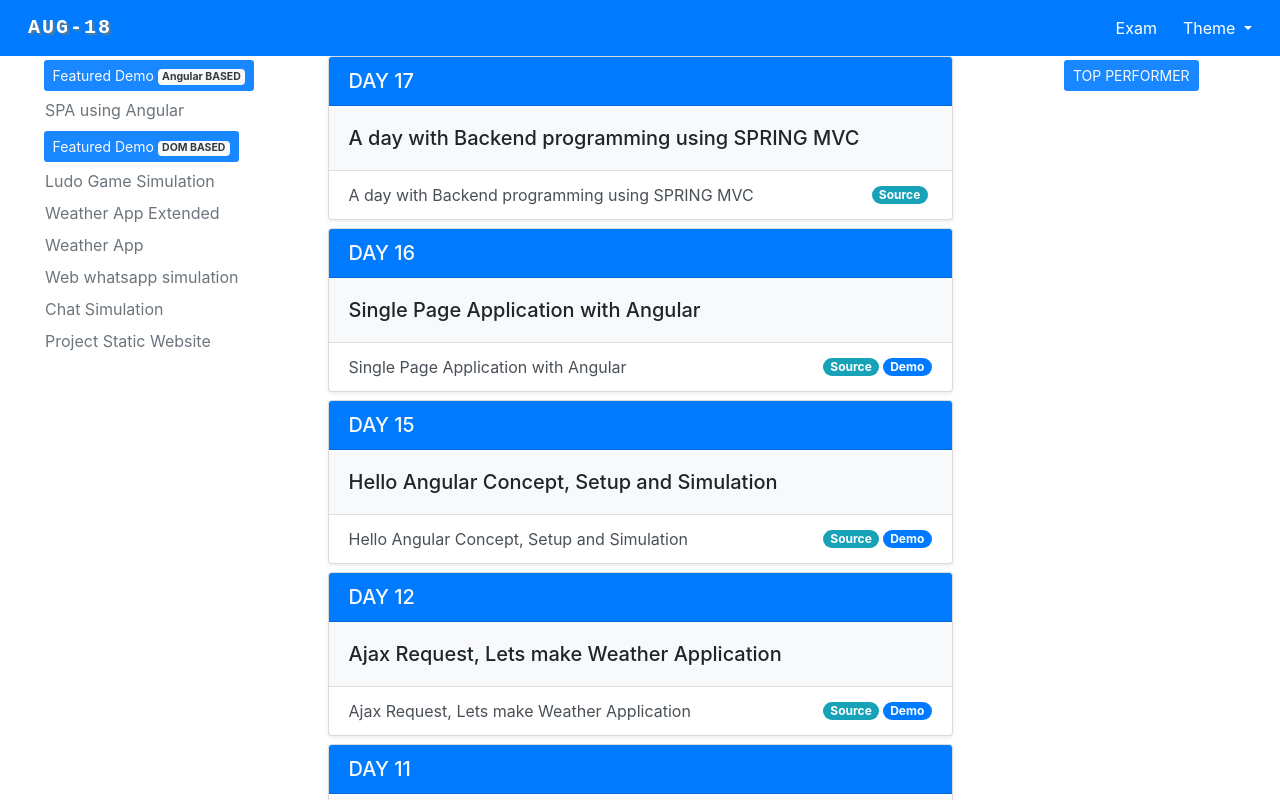
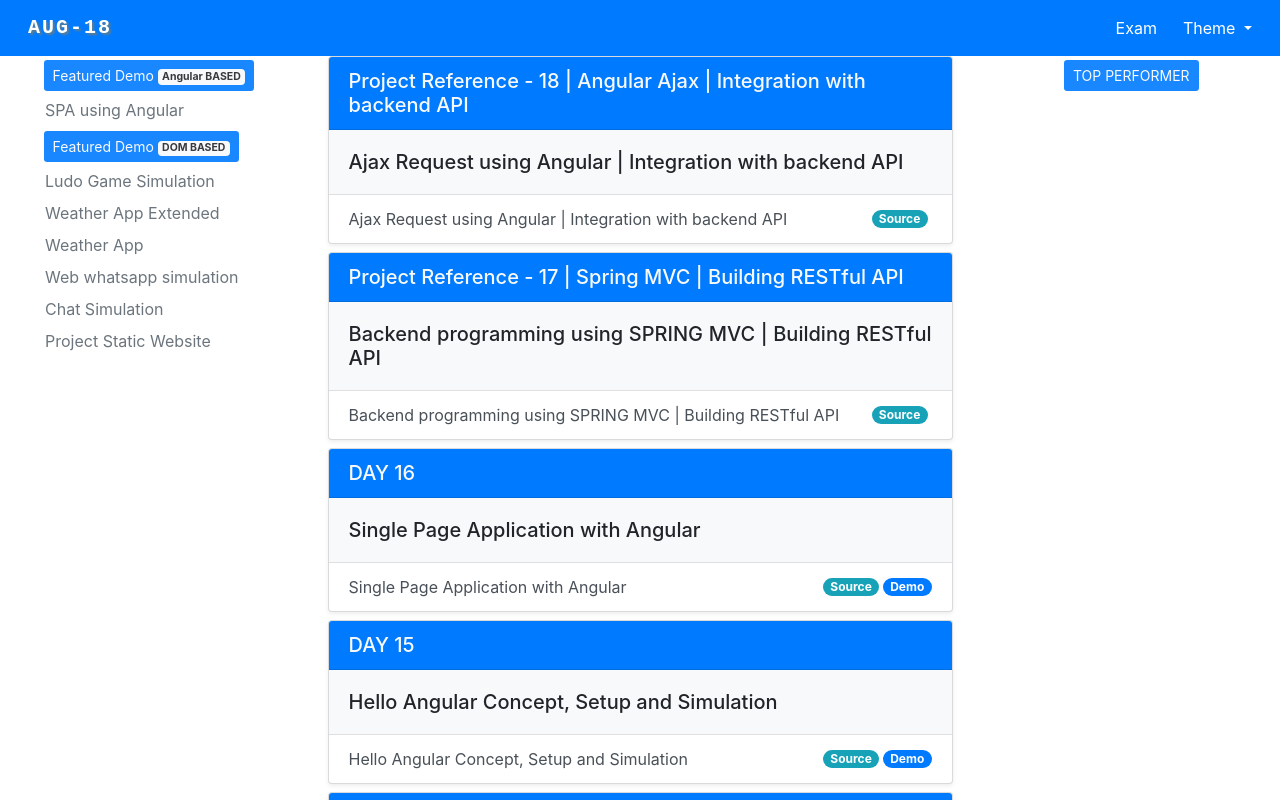
Before and after one commit to koderoom/aug-18, an Angular app: page / in a window 1280 px wide. Shown: the top 800 px of the page. Built offline with nearby package versions, Linux system fonts and the light colour scheme.

Commit message:
frontend 18 angular ajax link

```diff
--- a/src/app/common/data.service.ts
+++ b/src/app/common/data.service.ts
@@ -16,16 +16,33 @@ export class DataService {
     const FEATURED_ANGULAR_LIST = [];
 
 
+    // DAY - 18
+    const cardDay18 = {
+        "ID" : 17,
+        "TITLE" : "Project Reference - 18 | Angular Ajax | Integration with backend API",
+        "HEADING" : "Ajax Request using Angular | Integration with backend API",
+        "DESC" : `Ajax Request using Angular | Integration with backend API`,
+
+        "DEMO_LIST" : [
+            {
+                "ID":1, "TITLE": "Ajax Request using Angular | Integration with backend API",
+                "SOURCE_LINK" : `https://github.com/junkbin/AngularAjax`,
+            },
+        ]
+    };
+    CARD_LIST.push(cardDay18);
+
+
     // DAY - 17
     const cardDay17 = {
         "ID" : 17,
-        "TITLE" : "DAY 17",
-        "HEADING" : "A day with Backend programming using SPRING MVC",
-        "DESC" : `A day with Backend programming using SPRING MVC`,
+        "TITLE" : "Project Reference - 17 | Spring MVC | Building RESTful API",
+        "HEADING" : "A day with Backend programming using SPRING MVC | Building RESTful API",
+        "DESC" : `Backend programming using SPRING MVC | Building RESTful API`,
 
         "DEMO_LIST" : [
             {
-                "ID":1, "TITLE": "A day with Backend programming using SPRING MVC",
+                "ID":1, "TITLE": "Backend programming using SPRING MVC | Building RESTful API",
                 "SOURCE_LINK" : `https://github.com/koderoom/augspring/tree/master/demoapp`,
             },
         ]
```
